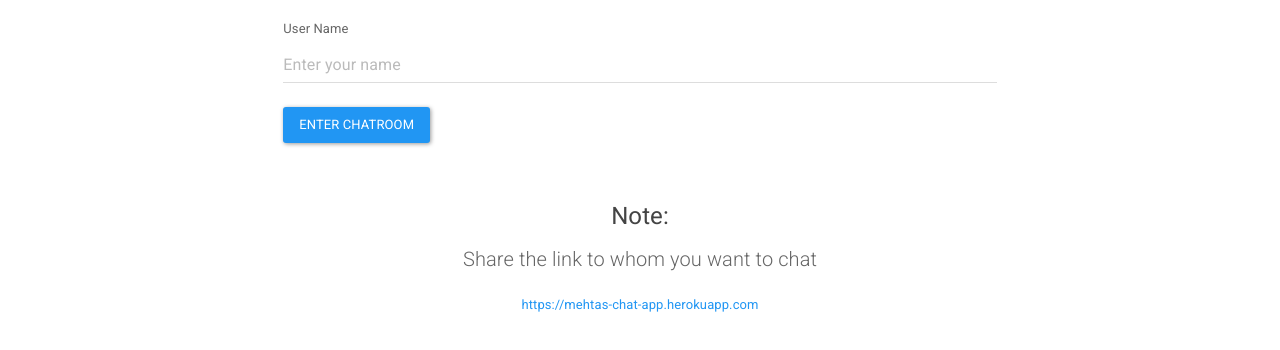
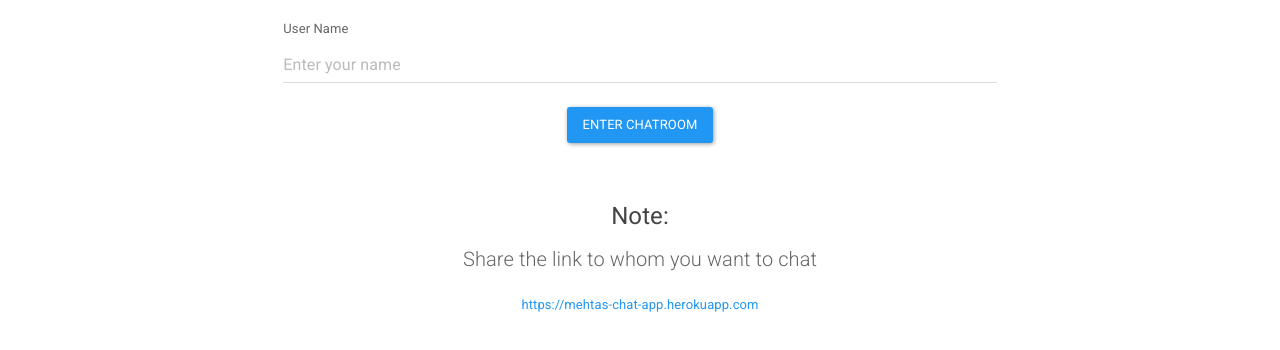
Before and after one commit to satishmehta/Nodejs-Chat, a website: page index.html in a window 1280 px wide. Shown: the part 272-622 px from the top of the page. Drawn offline with nearby package versions, Linux system fonts and the light colour scheme; no server answers.

Commit message:
19apr17 5:36pm

```diff
--- a/index.html
+++ b/index.html
@@ -54,7 +54,7 @@
                                     <input type="text" class="form-control" id="username" placeholder="Enter your name" autocomplete="off">
                                     <b><span class="username_error text-danger"></span></b>
                                     <br/>
-                                    <input type="button" class="btn btn-primary" value="Enter ChatRoom" id="login_btn"/>
+                                    <div style="text-align:center;"><input type="button" class="btn btn-primary" value="Enter ChatRoom" id="login_btn"/></div>
                                   </div>
                             </form>
                             <div class="help">
```
